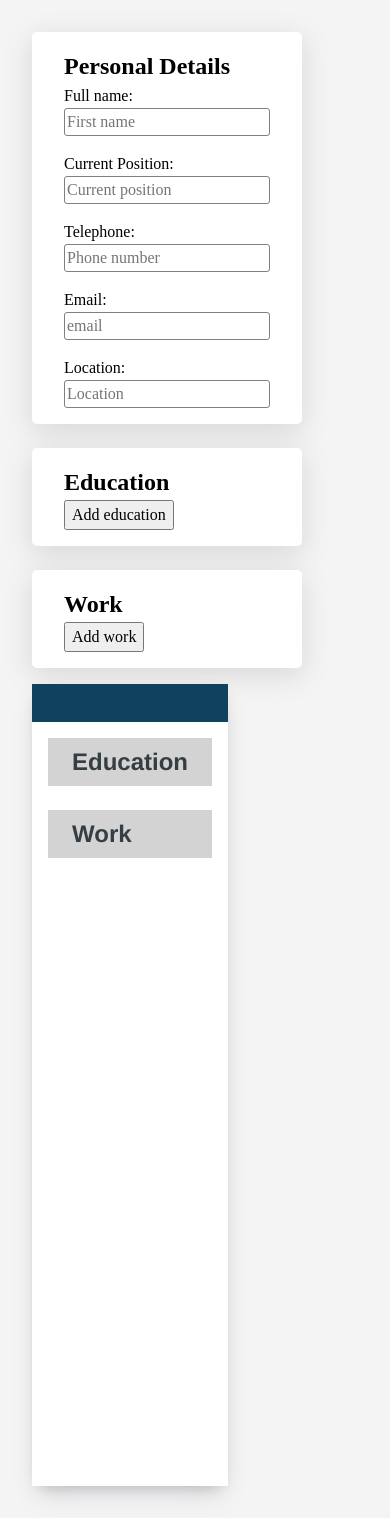
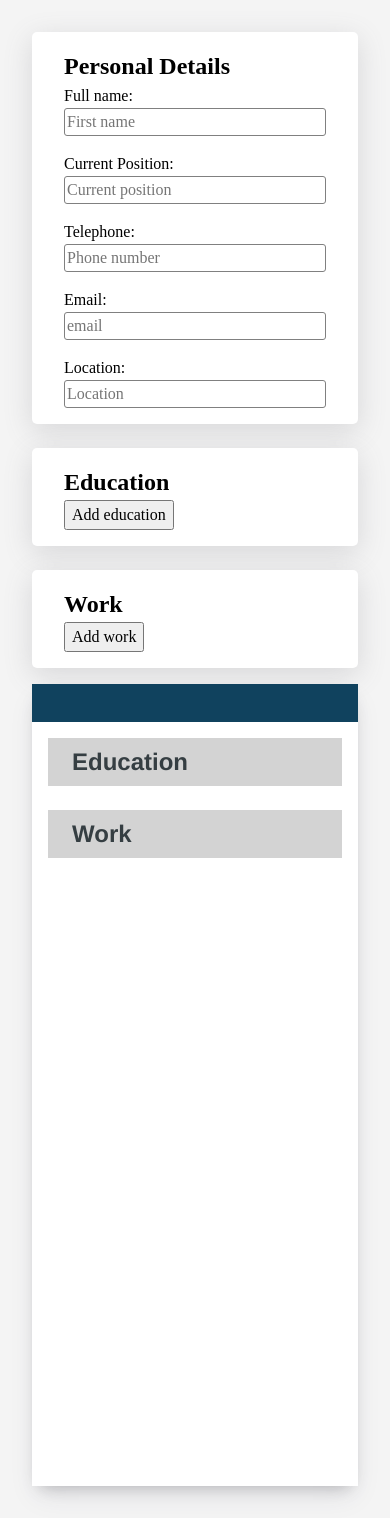
Before and after one commit to cpxx9/odin-cvApp, a React (Vite) app: page / in a window 390 px wide. Built offline with nearby package versions, Linux system fonts and the light colour scheme.

Commit message:
fixed mobile width of display section

```diff
--- a/src/styles/App.css
+++ b/src/styles/App.css
@@ -27,5 +27,6 @@ ul {
 @media  screen and (max-width:1200px) {
   .main-app {
     flex-direction: column;
+    align-items: normal;
   }
 }
--- a/src/styles/CVDisplay.css
+++ b/src/styles/CVDisplay.css
@@ -71,6 +71,10 @@
 }
 
 @media  screen and (max-width:1200px) {
+  .display-section {
+    width: auto;
+  }
+
   .display-section-main.personal-section ul {
     flex-direction: column;
     gap: 0.2em;
```
